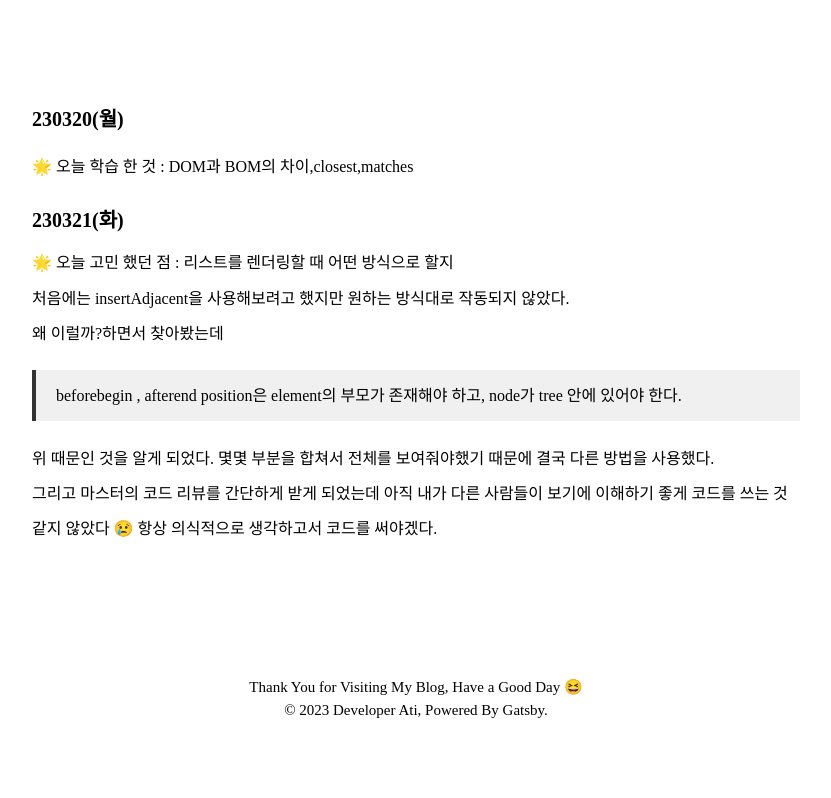
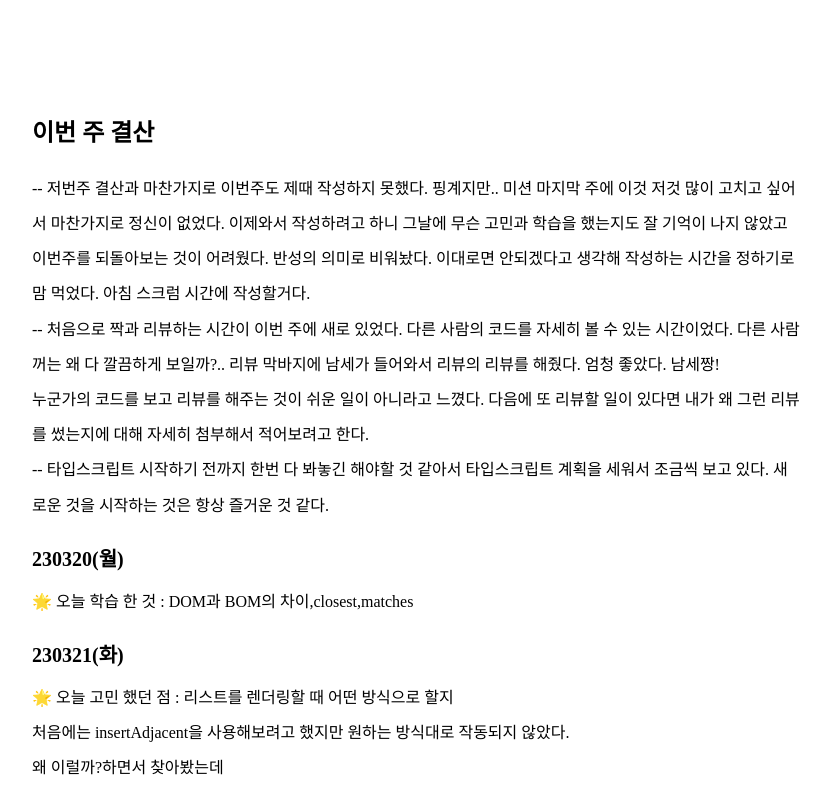
Before and after one commit to lolWK/lolWK.github.io, a Gatsby site: page /TIL/230320-230326/ in a window 1280 px wide. Shown: the part 2-800 px from the top of the page, without its empty margins (224-1055 px from the left). Built offline with nearby package versions, Linux system fonts and the light colour scheme; Gatsby itself is replaced by a stand-in of ours; a web font is replaced by a local one.

Commit message:
posting(TIL): W11 결산

```diff
--- a/contents/TIL/230313-230316.md
+++ b/contents/TIL/230313-230316.md
@@ -1,6 +1,6 @@
 ---
 date: '2023-03-13'
-title: '[230313-230319] WIL 9주차'
+title: '[230313-230319] WIL 10주차'
 categories: ['TIL']
 summary: '3/13~3/19 자유로운 하루 일기'
 thumbnail: './til_thumnail.jpg'
--- a/contents/TIL/230320-230326.md
+++ b/contents/TIL/230320-230326.md
@@ -6,7 +6,12 @@ summary: '2/20~2/26 자유로운 하루 일기'
 thumbnail: './til_thumnail.jpg'
 ---
 
-<!-- ## 이번 주 결산 -->
+## 이번 주 결산
+
+-- 저번주 결산과 마찬가지로 이번주도 제때 작성하지 못했다. 핑계지만.. 미션 마지막 주에 이것 저것 많이 고치고 싶어서 마찬가지로 정신이 없었다. 이제와서 작성하려고 하니 그날에 무슨 고민과 학습을 했는지도 잘 기억이 나지 않았고 이번주를 되돌아보는 것이 어려웠다. 반성의 의미로 비워놨다. 이대로면 안되겠다고 생각해 작성하는 시간을 정하기로 맘 먹었다. 아침 스크럼 시간에 작성할거다.</br>
+-- 처음으로 짝과 리뷰하는 시간이 이번 주에 새로 있었다. 다른 사람의 코드를 자세히 볼 수 있는 시간이었다. 다른 사람꺼는 왜 다 깔끔하게 보일까?.. 리뷰 막바지에 남세가 들어와서 리뷰의 리뷰를 해줬다. 엄청 좋았다. 남세짱! </br>
+누군가의 코드를 보고 리뷰를 해주는 것이 쉬운 일이 아니라고 느꼈다. 다음에 또 리뷰할 일이 있다면 내가 왜 그런 리뷰를 썼는지에 대해 자세히 첨부해서 적어보려고 한다. <br/>
+-- 타입스크립트 시작하기 전까지 한번 다 봐놓긴 해야할 것 같아서 타입스크립트 계획을 세워서 조금씩 보고 있다. 새로운 것을 시작하는 것은 항상 즐거운 것 같다.<br/>
 
 ### 230320(월)
 
@@ -22,11 +27,3 @@ thumbnail: './til_thumnail.jpg'
 
 위 때문인 것을 알게 되었다. 몇몇 부분을 합쳐서 전체를 보여줘야했기 때문에 결국 다른 방법을 사용했다. <br/>
 그리고 마스터의 코드 리뷰를 간단하게 받게 되었는데 아직 내가 다른 사람들이 보기에 이해하기 좋게 코드를 쓰는 것 같지 않았다 😢 항상 의식적으로 생각하고서 코드를 써야겠다.
-
-<!-- ### 230322(수) -->
-
-<!-- ### 230223(목) -->
-
-<!-- ### 230224(금) -->
-
-<!-- ### 230225-230226(주말) -->
```
